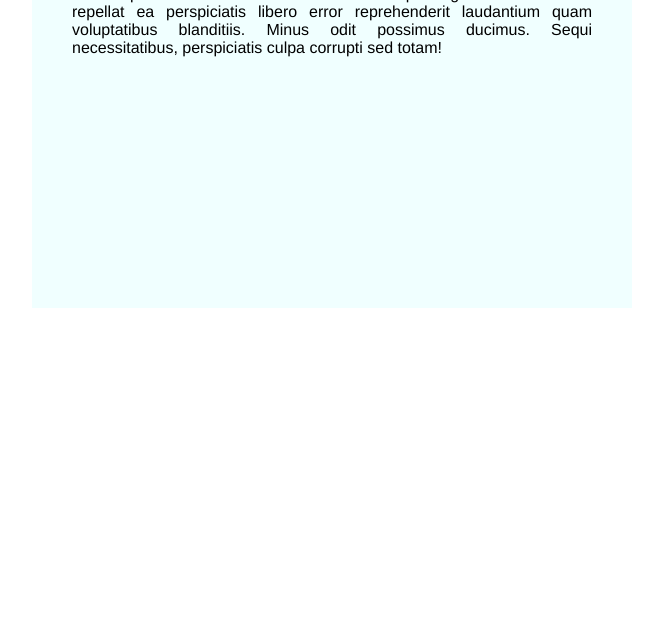
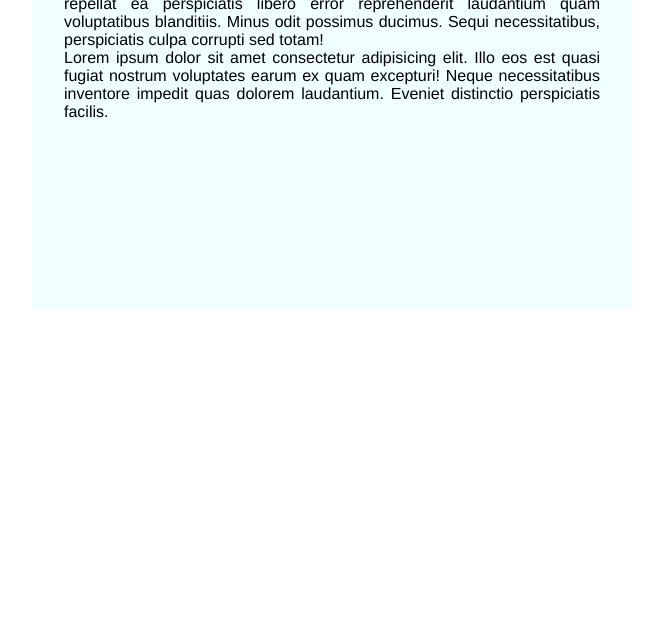
Before and after one commit to siriber/project2, a plain HTML site: page index.html in a window 1280 px wide. Shown: the part 172-800 px from the top of the page, without its empty margins (308-971 px from the left). Drawn offline with Linux system fonts and the light colour scheme.

Commit message:
version 2

```diff
--- a/index.html
+++ b/index.html
@@ -14,6 +14,12 @@
             <p>Lorem ipsum dolor sit amet consectetur adipisicing elit. Praesentium repellat ea perspiciatis libero error reprehenderit laudantium quam voluptatibus blanditiis. Minus odit possimus ducimus. Sequi necessitatibus, perspiciatis culpa corrupti sed totam!</p>
         </div>
 
+        <div>
+            <p>
+                Lorem ipsum dolor sit amet consectetur adipisicing elit. Illo eos est quasi fugiat nostrum voluptates earum ex quam excepturi! Neque necessitatibus inventore impedit quas dolorem laudantium. Eveniet distinctio perspiciatis facilis.
+            </p>
+        </div>
+
     </div>
 </body>
 </html>
--- a/style.css
+++ b/style.css
@@ -13,7 +13,7 @@ body {
     width: 600px;
     height: 400px;
     background-color: azure;
-    padding: 2.5rem;
+    padding: 2rem;
 }
 
 .container h1 {
```
Also changed, not shown: aboutme.html (added, +14 -0 lines).
